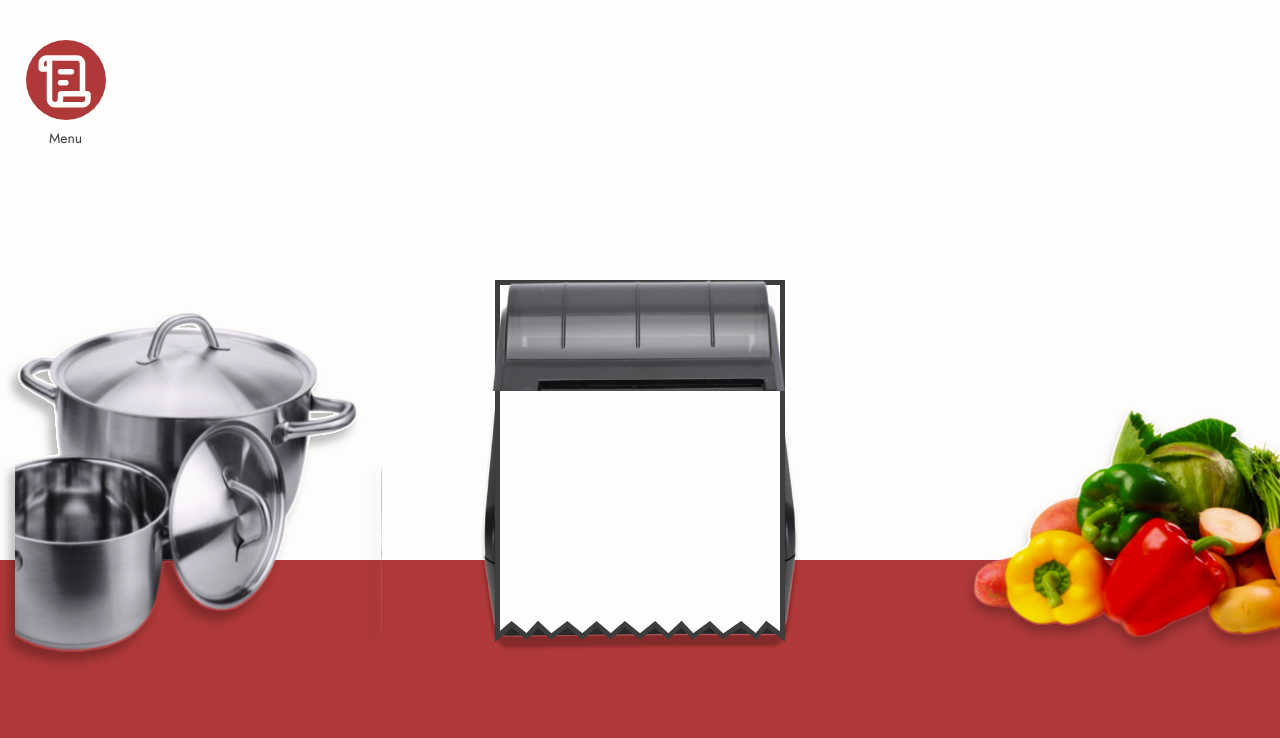
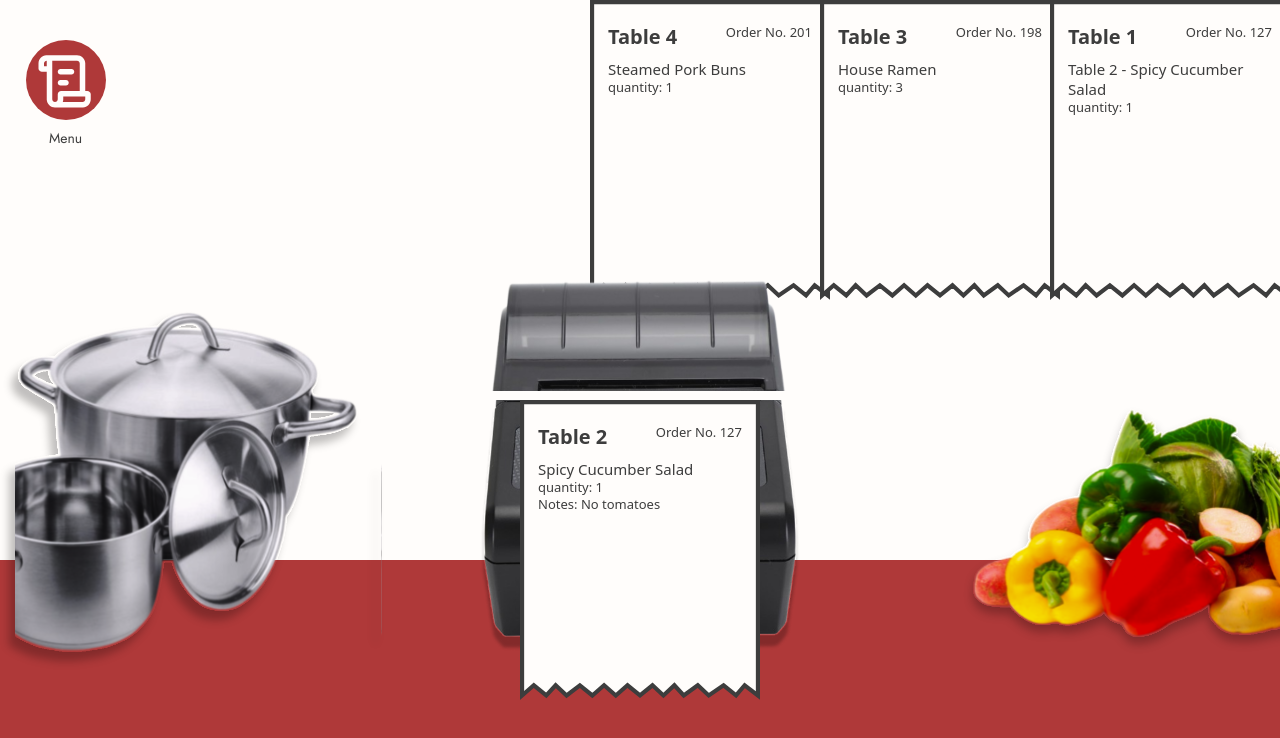
Before and after one commit to Vishjit/mai-shan-yun-tabler, a Next.js app in the folder mai-shan-yun-tabler/: page /kitchen in a window 1280 px wide. Shown: the top 738 px of the page. Built offline with nearby package versions, Linux system fonts and the light colour scheme.

Commit message:
ticket object setup + animation

```diff
--- a/mai-shan-yun-tabler/app/kitchen/page.tsx
+++ b/mai-shan-yun-tabler/app/kitchen/page.tsx
@@ -12,6 +12,35 @@
             <Menu />
           </div>
 
+        <div style={{ position: "absolute", top: 0, right: 120, display: "flex", gap:120, zIndex: 20 }}>
+                    <div style={{ width: 110 }}>
+                      <Ticket
+                        tableNumber={4}
+                        orderNo={201}
+                        items={[{ name: "Steamed Pork Buns", quantity: 1 }]}
+                        printing={false}
+                      />
+                    </div>
+
+                    <div style={{ width: 110 }}>
+                      <Ticket
+                        tableNumber={3}
+                        orderNo={198}
+                        items={[{ name: "House Ramen", quantity: 3 }]}
+                        printing={false}
+                      />
+                    </div>
+
+                    <div style={{ width: 110 }}>
+                      <Ticket
+                        tableNumber={1}
+                        orderNo={127}
+                        items={[{ name: "Table 2 - Spicy Cucumber Salad", quantity: 1 }]}
+                        printing={false}
+                      />
+                    </div>
+                  </div>
+
           <div className="absolute left-[-18] top-[38%] w-full  flex z-20 pointer-events-none">
             <img src="/pots.svg" alt="pots" className="w-[30%] h-auto z-20" />
           </div>
@@ -22,8 +51,13 @@
           <div className="absolute top-[50%] w-full  justify-center flex z-20 pointer-events-none">
             <img src="/bottomprinter.png" alt="printer" className="w-[25%] h-auto z-0" />
           </div>
-          <div className="absolute top-[35%] w-full  justify-center flex z-20 pointer-events-none">
-            <Ticket id={1} status={"available" as any} isSelected={false} onClick={() => {}} />
+          <div className="absolute top-[50%] w-full  justify-center flex z-20 pointer-events-none">
+            <Ticket
+              tableNumber={2}
+              orderNo={127}
+              items={[{ name: "Spicy Cucumber Salad", quantity: 1, notes: "No tomatoes" }]}
+              printing={true}
+            />
           </div>
           <div className="absolute top-[35%] w-full  justify-center flex z-20 pointer-events-none">
             <img src="/topprinter.svg" alt="printer" className="w-[25%] h-auto z-20" />
--- a/mai-shan-yun-tabler/components/kitchenbutton.tsx
+++ b/mai-shan-yun-tabler/components/kitchenbutton.tsx
@@ -15,7 +15,7 @@ export default function KitchenButton() {
         className="w-full h-auto block object-contain"
       />
 
-      <span className="mt-2  text-sm">Kitchen</span>
+      <span className="mt-2 text-sm">Kitchen</span>
     </div>
   );
 }
--- a/mai-shan-yun-tabler/components/ticket.tsx
+++ b/mai-shan-yun-tabler/components/ticket.tsx
@@ -1,17 +1,59 @@
-import React from "react";
-import { TableStatus } from "../lib/data";
+"use client";
 
-interface TableCardProps {
-  id: number;
-  status: TableStatus;
-  isSelected: boolean;
-  onClick: () => void;
+import React, { useEffect, useRef } from "react";
+
+interface TicketProps {
+  tableNumber: number;
+  orderNo: number | string;
+  items?: { name: string; quantity?: number; notes?: string }[];
+  printing?: boolean; // triggers the print animation
+  className?: string;
 }
 
-export default function Ticket({ id, status, isSelected, onClick }: TableCardProps) {
+export default function Ticket({ tableNumber, orderNo, items = [], printing = false, className = "" }: TicketProps) {
+  const containerRef = useRef<HTMLDivElement | null>(null);
+
+  useEffect(() => {
+    const el = containerRef.current;
+    if (!el) return;
+    if (!printing) return;
+    el.classList.remove("print-animate");
+    el.offsetWidth;
+    el.classList.add("print-animate");
+    const handle = setTimeout(() => el.classList.remove("print-animate"), 1500);
+    return () => clearTimeout(handle);
+  }, [printing]);
+
   return (
-    <div>
-           <img src="/reciept.svg" alt="reciept" className="w-[100%] h-auto z-0" />
+    <div ref={containerRef} className={`relative ${className} pointer-events-none`}>
+      <style>{`\n        .print-animate { animation: ticketPrint 900ms ease-out forwards; }\n        @keyframes ticketPrint {\n          0% { transform: translateY(-140%) scale(0.98); opacity: 0 }\n          60% { transform: translateY(8%) scale(1.02); opacity: 1 }\n          100% { transform: translateY(0) scale(1); opacity: 1 }\n        }\n      `}</style>
+
+      {/* Receipt base */}
+      <div className="relative w-60">
+        <img src="/reciept.svg" alt="receipt" className="w-full h-auto block" />
+
+        {/* Receipt content */}
+        <div className="absolute left-1/2 transform -translate-x-1/2 top-[8%] w-[85%] text-xs text-[#3D3D3D]">
+          <div className="flex justify-between items-start">
+            <div className="font-bold text-[20px]">Table {tableNumber}</div>
+            <div className="text-[13px]">Order No. {orderNo}</div>
+          </div>
+
+          <div className="mt-2 space-y-1">
+            {items.length === 0 ? (
+              <div className="text-[#3D3D3D] text-[11px]">No items</div>
+            ) : (
+              items.map((it, idx) => (
+                <div key={idx} className="text-[15px]">
+                  <div className="font-medium">{it.name}</div>
+                  <div className="text-[#3D3D3D] text-[13px]">quantity: {it.quantity ?? 1}</div>
+                  {it.notes && <div className="text-[#3D3D3D] text-[13px]">Notes: {it.notes}</div>}
+                </div>
+              ))
+            )}
+          </div>
+        </div>
+      </div>
     </div>
   );
 }
```
